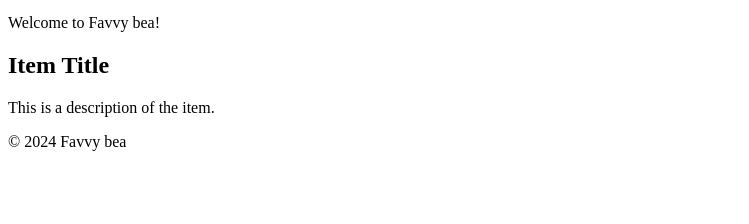
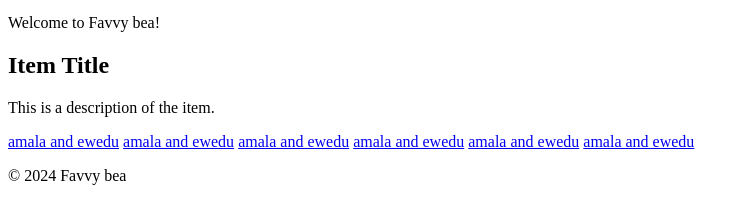
Before and after one commit to Richiesams-dev/favvy-bae, a plain HTML site: page index.html in a window 1280 px wide. Shown: the part 100-324 px from the top of the page, without its empty margins (0-749 px from the left). Drawn offline with Linux system fonts and the light colour scheme.

Commit message:
updated index.html by adding a section

```diff
--- a/index.html
+++ b/index.html
@@ -23,6 +23,16 @@
             <!-- Main content goes here -->
         </div>
     </main>
+    <section>
+        <div>
+            <a href="#">amala and ewedu</a>
+            <a href="#">amala and ewedu</a>
+            <a href="#">amala and ewedu</a>
+            <a href="#">amala and ewedu</a>
+            <a href="#">amala and ewedu</a>
+            <a href="#">amala and ewedu</a>
+        </div>
+    </section>
     <footer>
         <p>&copy; 2024 Favvy bea</p>
     </footer>
```
